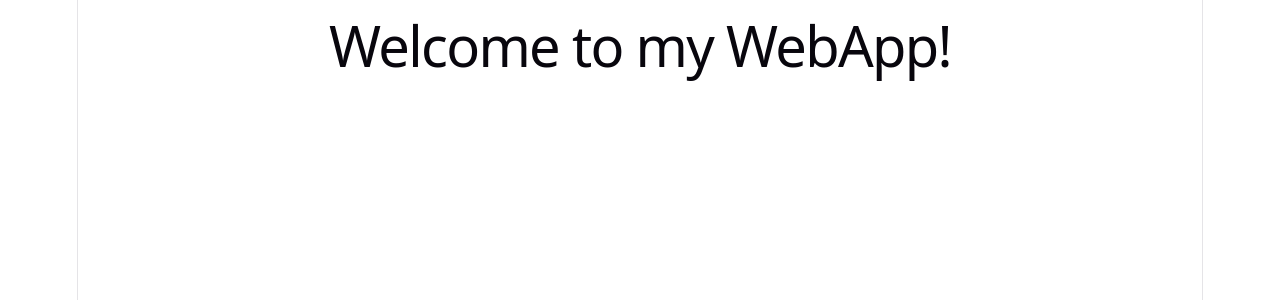
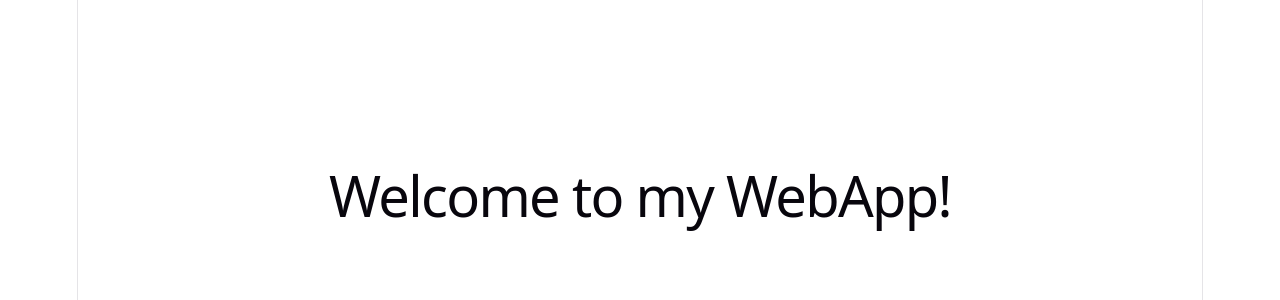
Before and after one commit to marlukkg/ReactProjects, a React (Vite) app in the folder react-hello-world/: page / in a window 1280 px wide. Shown: the top 300 px of the page. Built offline with nearby package versions, Linux system fonts and the light colour scheme.

Commit message:
Add inline css - paddingTop for the header

```diff
--- a/react-hello-world/src/App.jsx
+++ b/react-hello-world/src/App.jsx
@@ -7,7 +7,7 @@ function App() {
 
   return (
     <div>
-      <h1>Welcome to my WebApp!</h1>
+      <h1 style={{ paddingTop: '150px' }}>Welcome to my WebApp!</h1>
     </div>
   )
 }
```
